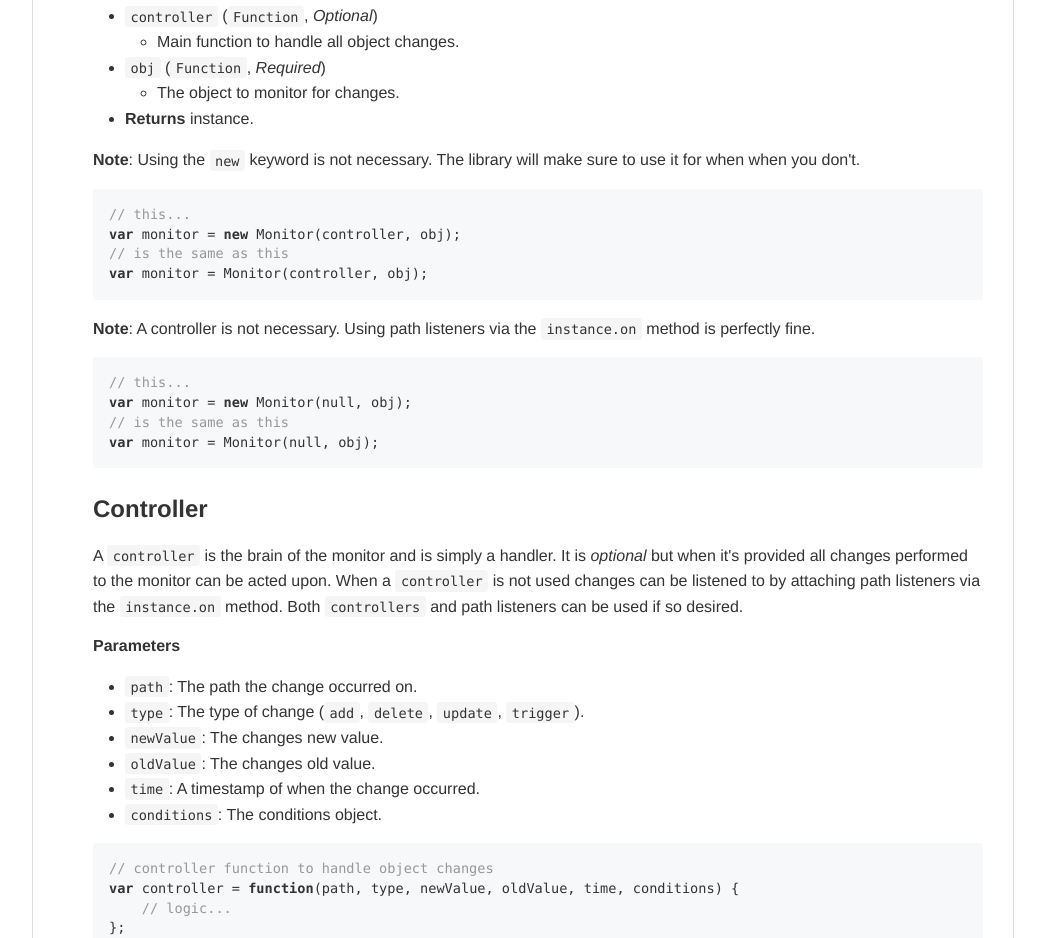
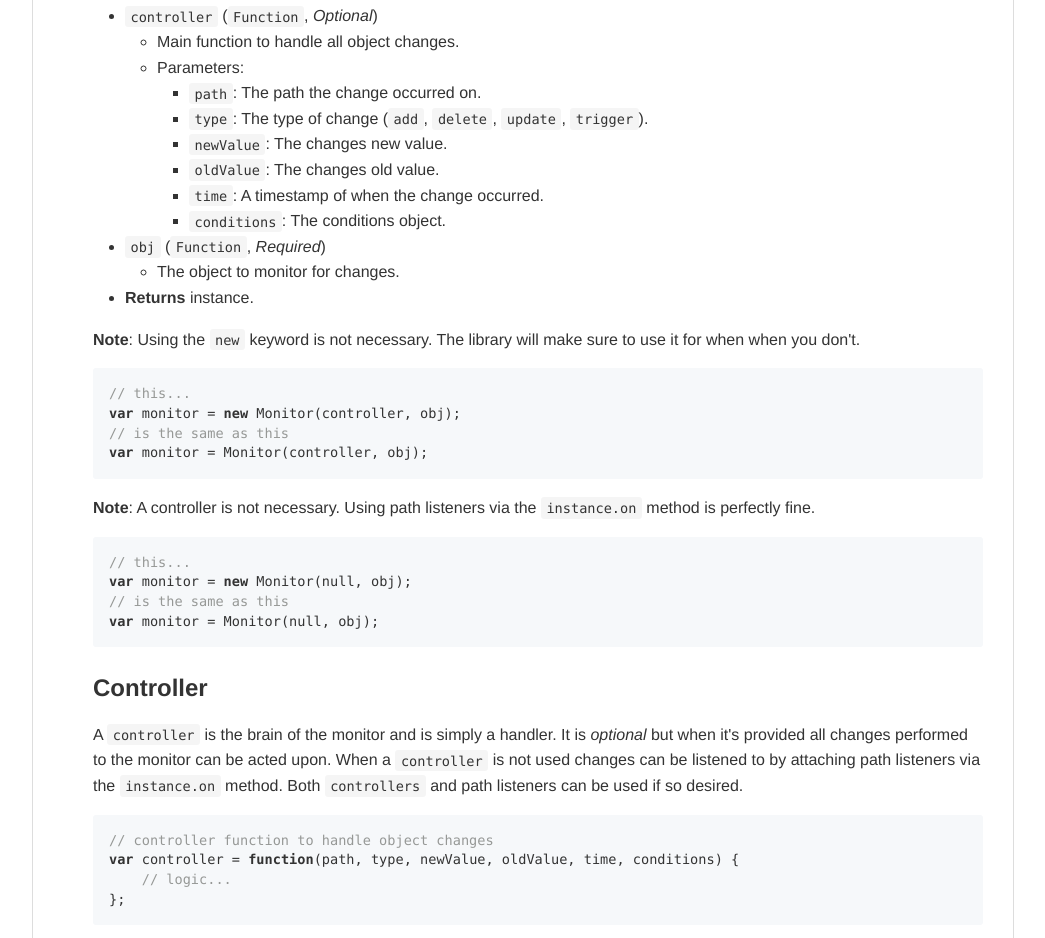
Before and after one commit to cgabriel5/monitorjs, a website: page markdown/preview/README.html in a window 1280 px wide. Shown: the part 1714-2652 px from the top of the page, without its empty margins (117-1162 px from the left). Drawn offline with Linux system fonts and the light colour scheme.

Commit message:
docs: Update README.md
Re-do the way the controller and path listener handler's parameters
are documented.

```diff
--- a/markdown/preview/README.html
+++ b/markdown/preview/README.html
@@ -85,6 +85,15 @@
 <ul class="list">
 <li><code>controller</code> (<code>Function</code>, <em>Optional</em>)<ul class="list">
 <li>Main function to handle all object changes.</li>
+<li>Parameters:<ul class="list">
+<li><code>path</code>: The path the change occurred on.</li>
+<li><code>type</code>: The type of change (<code>add</code>, <code>delete</code>, <code>update</code>, <code>trigger</code>).</li>
+<li><code>newValue</code>: The changes new value.</li>
+<li><code>oldValue</code>: The changes old value.</li>
+<li><code>time</code>: A timestamp of when the change occurred.</li>
+<li><code>conditions</code>: The conditions object.</li>
+</ul>
+</li>
 </ul>
 </li>
 <li><code>obj</code>        (<code>Function</code>, <em>Required</em>)<ul class="list">
@@ -104,15 +113,6 @@
 <span class="hljs-keyword">var</span> monitor = Monitor(<span class="hljs-literal">null</span>, obj);</code></pre><p><a name="instance-controller"></a></p>
 <h3 id="controller">Controller</h3>
 <p>A <code>controller</code> is the brain of the monitor and is simply a handler. It is <em>optional</em> but when it&#39;s provided all changes performed to the monitor can be acted upon. When a <code>controller</code> is not used changes can be listened to by attaching path listeners via the <code>instance.on</code> method. Both <code>controllers</code> and path listeners can be used if so desired.</p>
-<h5 id="parameters">Parameters</h5>
-<ul class="list">
-<li><code>path</code>: The path the change occurred on.</li>
-<li><code>type</code>: The type of change (<code>add</code>, <code>delete</code>, <code>update</code>, <code>trigger</code>).</li>
-<li><code>newValue</code>: The changes new value.</li>
-<li><code>oldValue</code>: The changes old value.</li>
-<li><code>time</code>: A timestamp of when the change occurred.</li>
-<li><code>conditions</code>: The conditions object.</li>
-</ul>
 <pre class="hljs"><code><span class="hljs-comment">// controller function to handle object changes</span>
 <span class="hljs-keyword">var</span> controller = <span class="hljs-function"><span class="hljs-keyword">function</span>(<span class="hljs-params">path, type, newValue, oldValue, time, conditions</span>) </span>{
     <span class="hljs-comment">// logic...</span>
@@ -182,11 +182,8 @@ monitor.set(<span class="hljs-string">"path1.path2"</span>, <span class="hljs-li
 ➜ <strong>instance.on(<code>path</code>, <code>handler</code>)</strong> &mdash; Adds an object path listener.</p>
 <ul class="list">
 <li><code>path</code> (<code>String|RegExp</code>, <em>Required</em>)</li>
-<li><code>handler</code> (<code>Function</code>, <em>Required</em>)</li>
-<li><strong>Returns</strong> instance.</li>
-</ul>
-<h5 id="parameters-1">Parameters</h5>
-<ul class="list">
+<li><code>handler</code> (<code>Function</code>, <em>Required</em>)<ul class="list">
+<li>Parameters:<ul class="list">
 <li><code>filter</code>: The provided path&#39;s <code>RegExp.toString</code> string.</li>
 <li><code>path</code>: The path the change occurred on.</li>
 <li><code>type</code>: The type of change (<code>add</code>, <code>delete</code>, <code>update</code>, <code>trigger</code>).</li>
@@ -194,6 +191,11 @@ monitor.set(<span class="hljs-string">"path1.path2"</span>, <span class="hljs-li
 <li><code>oldValue</code>: The changes old value.</li>
 <li><code>time</code>: A timestamp of when the change occurred.</li>
 <li><code>conditions</code>: The conditions object.</li>
+</ul>
+</li>
+</ul>
+</li>
+<li><strong>Returns</strong> instance.</li>
 </ul>
 <pre class="hljs"><code><span class="hljs-comment">// example handler function</span>
 <span class="hljs-keyword">var</span> handler = <span class="hljs-function"><span class="hljs-keyword">function</span>(<span class="hljs-params">filter, path, type, newValue, oldValue, time, conditions</span>) </span>{
```
Also changed, not shown: README.md.
